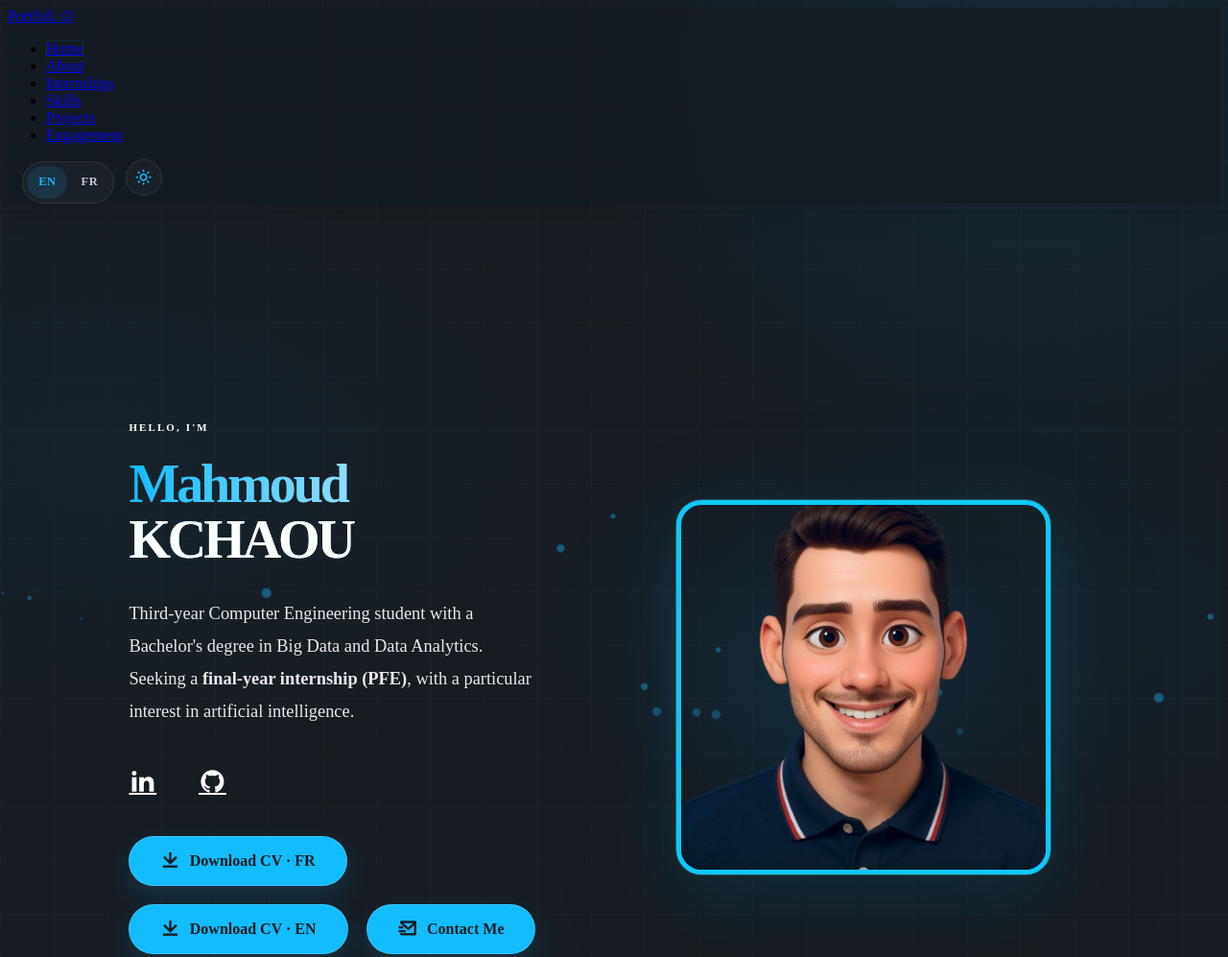
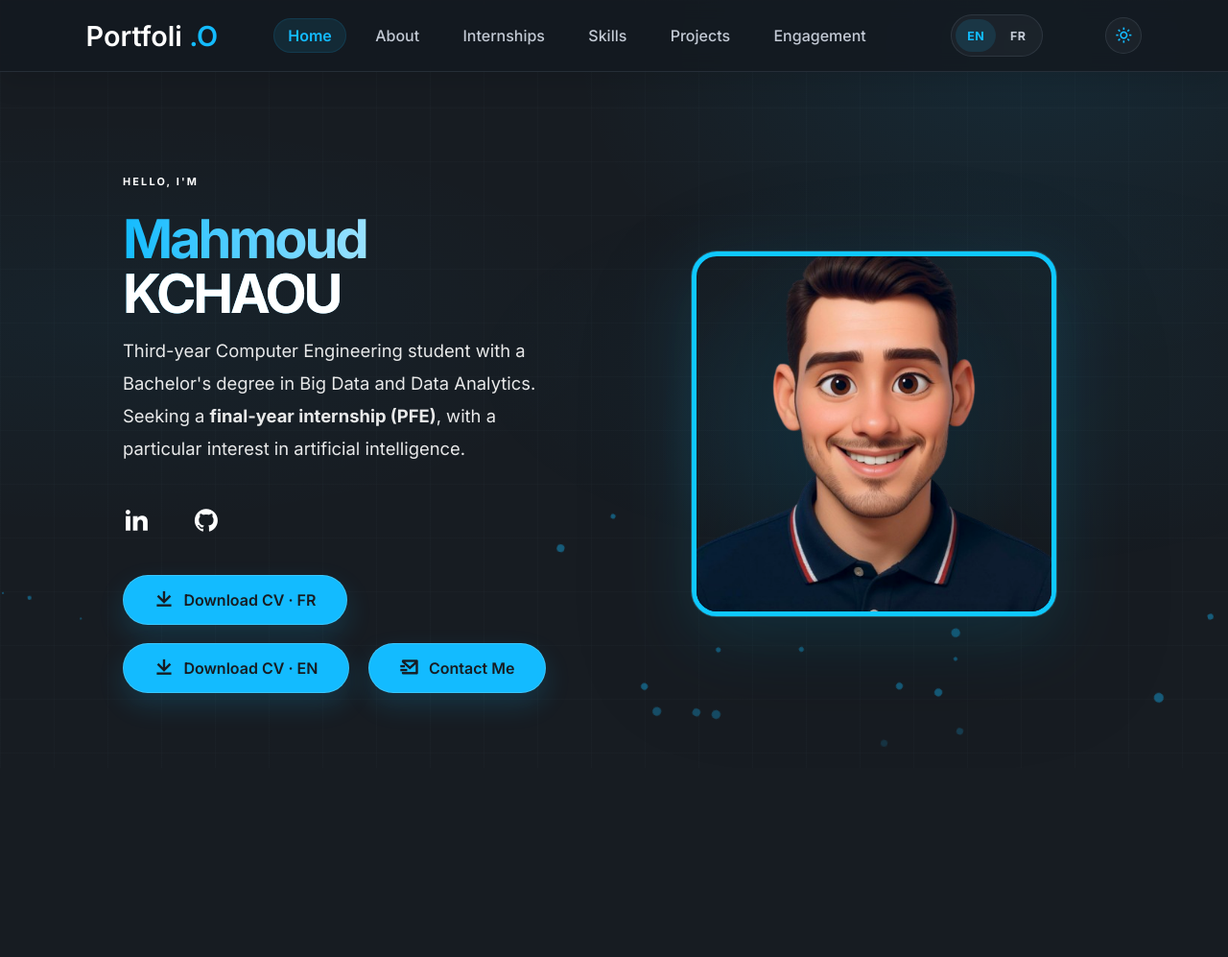
Before and after one commit to MahmoudKCHAOU/Portfoli.oMahmoodKCHAOU, a plain HTML site: page Html/home.html in a window 1280 px wide. Shown: the top 997 px of the page at 96% size. After the commit the page ends 800 px from the top, so only its background shows below. Drawn offline with nearby package versions, Linux system fonts and the light colour scheme.

Commit message:
Restore base header/nav styles in portfolio-polish.css

```diff
--- a/CSS/portfolio-polish.css
+++ b/CSS/portfolio-polish.css
@@ -1,16 +1,97 @@
 /* Shared refinements for the pages in the main navigation. */
+/* ===== BASE HEADER & NAV — shared across all pages ===== */
+* {
+  box-sizing: border-box;
+  margin: 0;
+  padding: 0;
+  font-family: 'Inter', sans-serif;
+  text-decoration: none;
+  list-style: none;
+  scroll-behavior: smooth;
+}
+
+body {
+  color: var(--text-color, #fff);
+  background: var(--bg-color, #171c22);
+  overflow-x: hidden;
+}
+
 header {
+  position: fixed;
+  width: 100%;
+  top: 0;
+  right: 0;
+  z-index: 1000;
+  display: flex;
+  align-items: center;
+  justify-content: space-between;
+  padding: 15px 7%;
   min-height: 72px;
   flex-wrap: nowrap;
+  backdrop-filter: blur(10px);
+  border-bottom: 1px solid rgba(19, 187, 255, 0.1);
+  transition: all 0.5s ease;
 }
 
 .logo {
+  font-size: 1.8rem;
+  font-weight: 600;
+  color: var(--text-color, #fff);
   flex: 0 0 auto;
 }
 
+.logo span {
+  color: var(--main-color, #13bbff);
+}
+
 .navlist {
+  display: flex;
+  gap: clamp(.25rem, 1.2vw, 1.25rem);
   flex-wrap: nowrap;
-  gap: clamp(.25rem, 1.2vw, 1.25rem);
+}
+
+.navlist a {
+  font-size: 1rem;
+  font-weight: 500;
+  color: var(--other-color, #c3cad5);
+  padding: 8px 15px;
+  border-radius: 20px;
+  transition: all 0.3s ease;
+  white-space: nowrap;
+}
+
+.navlist a:hover,
+.navlist a.active-nav {
+  background: rgba(19, 187, 255, 0.1);
+  color: var(--main-color, #13bbff);
+}
+
+.navlist a.active-nav {
+  font-weight: 600;
+}
+
+#menu-icon {
+  display: none;
+  flex: 0 0 auto;
+  border: 0;
+  padding: .45rem;
+  background: transparent;
+  color: var(--other-color, #c3cad5);
+  font-size: 1.8rem;
+  line-height: 1;
+  cursor: pointer;
+  z-index: 1001;
+}
+
+.no-scroll {
+  overflow: hidden;
+}
+
+.bx-x {
+  transform: rotate(180deg);
+}
+.bx-x::before {
+  content: '\ec8d';
 }
 
 .navlist a {
```
